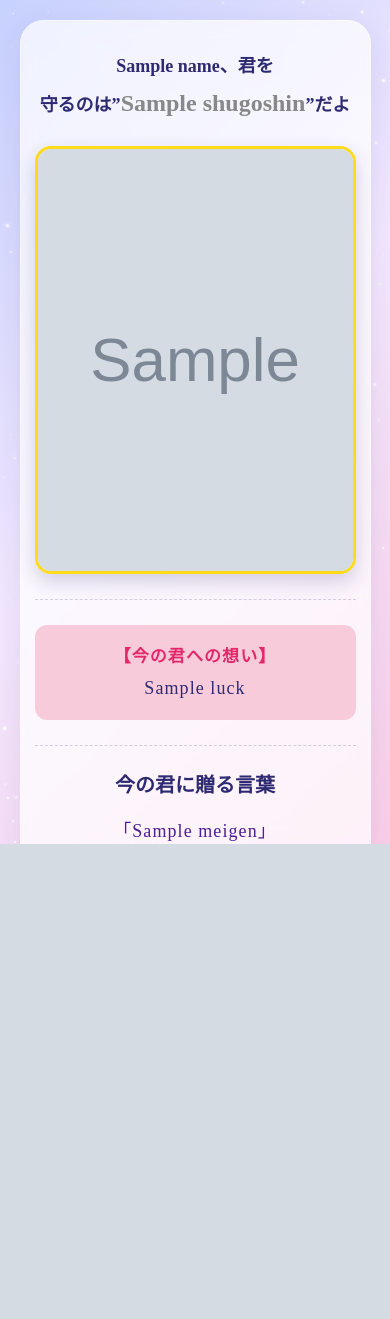
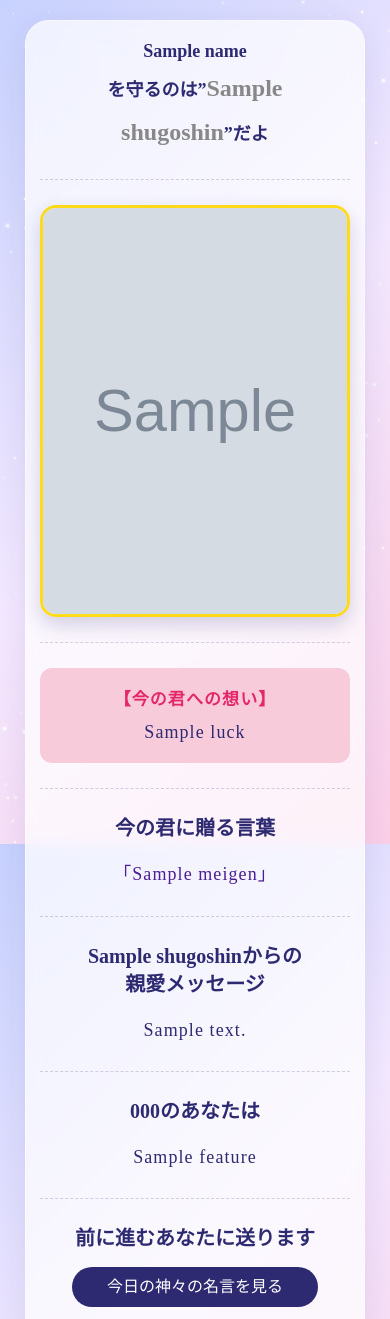
Before and after one commit to mo3-max/fortune-app, a Flask app: template templates/result.html in a window 390 px wide. Shown: the top 1319 px of the page. Before the commit the page ends 844 px from the top, so only its background shows below. Run offline with Flask 3, Linux system fonts and the light colour scheme; the template is opened without the code that fills it: most values are stand-ins (such as "Sample title", 1, 10 or a date in 2020); grey boxes marked "Sample" are stand-in pictures.

Commit message:
Add files via upload

```diff
--- a/const_data.py
+++ b/const_data.py
@@ -7,13 +7,13 @@ SHUGOSHIN_INFO = {
         "name": "アレス",
         "image": "1ares.png",
         "feature": "真っ直ぐで情熱的、嘘がつけない純粋な心の持ち主。常に前を向いて進む姿は、周りに勇気を与えています。",
-        "message": "君の真っ直ぐな瞳を見ていると、僕まで力が湧いてくるよ。でも、たまには立ち止まって僕に甘えてもいいんだからね？"
+        "message": "君の真っ直ぐな瞳を見ていると、僕まで力が湧いてくるよ。でも、たまには立ち止まって僕に甘えてもいいんだからね。"
     },
     "牡牛座": {
         "name": "ヘスティア",
         "image": "2hestia.png",
         "feature": "穏やかで粘り強く、日常の小さな幸せを大切にする感性豊かな人。あなたの周りにはいつも温かい空気が流れています。",
-        "message": "君の隣にいると、心がホッと落ち着くんだ。今日は温かい飲み物でも淹れて、二人でゆっくり語り合わないかい？"
+        "message": "君の隣にいると、心がホッと落ち着くんだ。今日は温かい飲み物でも淹れて、二人でゆっくり語り合いたいな。"
     },
     "双子座": {
         "name": "ヘルメス",
@@ -43,7 +43,7 @@ SHUGOSHIN_INFO = {
         "name": "アフロディーテ",
         "image": "7aphrodite.png",
         "feature": "調和と美しさを尊び、誰に対しても公平でエレガントな振る舞いができる人。あなたの存在は場を華やかにします。",
-        "message": "君の美しさは周りを幸せにするね。バランスを取るのに疲れたら、僕の腕の中でゆっくり休んで。"
+        "message": "君の美しさは周りを幸せにするよ。バランスを取るのに疲れたら、僕の腕の中でゆっくり休んでね。"
     },
     "蠍座": {
         "name": "ハデス",
@@ -61,7 +61,7 @@ SHUGOSHIN_INFO = {
         "name": "クロノス",
         "image": "10cronus.png",
         "feature": "責任感が強く努力家。一歩一歩確実に目標へ近づく、ストイックで信頼される人です。",
-        "message": "君の努力を僕は一番近くで見ていたよ。本当に偉いね。今夜くらいは肩の力を抜いて、僕に寄り添ってくれない？"
+        "message": "君の努力を僕は一番近くで見ていたよ。本当に偉いね。今夜くらいは肩の力を抜いて、僕に寄り添ってくれないかな。"
     },
     "水瓶座": {
         "name": "ウラヌス",
--- a/static/css/style.css
+++ b/static/css/style.css
@@ -24,12 +24,10 @@
 html,
 body {
     width: 100%;
-    height: 100%;
-    /* 💡 【追加】画面の縦幅を100%に固定する */
     margin: 0;
     padding: 0;
-    overflow: hidden;
-    /* 💡 【変更】-x を消して上下左右すべてのはみ出し・スクロールを完全に禁止！ */
+    overflow-x: hidden;
+    /* 左右のガタつきを防止 */
 }
 
 body {
@@ -475,12 +473,19 @@ h1 {
    📱 4. スマートフォン版のレスポンシブ設定（画面幅780px以下）
    ========================================================================== */
 @media screen and (max-width: 780px) {
+    .intro-text {
+        font-size: 14px;
+        letter-spacing: -0.5px;
+        /* 💡 【追加1】文字と文字の間隔をほんの少しだけ詰める */
+        word-break: keep-all;
+        /* 💡 【追加2】単語の途中（包みま、など）での改行を絶対に禁止する */
+    }
 
     .fortune-card {
-        width: 90%;
+        width: 87%;
         max-width: 500px;
         /* 📱 横に広がりすぎず、綺麗に縦長に収まるサイズ */
-        padding: 30px 15px;
+        padding: 15px 15px;
     }
 
     .header-container {
@@ -604,16 +609,6 @@ h1 {
 
 /* --- スマホ用タイトルアニメーション --- */
 @media screen and (max-width: 780px) {
-
-    .intro-text {
-        font-size: 15px;
-        /* 💡 16pxよりほんの少しだけ小さく（15px）して安全圏に */
-        letter-spacing: -0.5px;
-        /* 💡 【追加1】文字と文字の間隔をほんの少しだけ詰める */
-        word-break: keep-all;
-        /* 💡 【追加2】単語の途中（包みま、など）での改行を絶対に禁止する */
-    }
-
     @keyframes titleGlowMobile {
 
         0%,
--- a/templates/index.html
+++ b/templates/index.html
@@ -13,7 +13,9 @@
     <link rel="icon" href="{{ url_for('static', filename='images/favicon.png') }}" type="image/png">
 </head>
 
+
 <body>
+
     <div class="header-container">
         <img src="{{ url_for('static', filename='images/the_moon.png') }}" alt="月のイラスト" class="header-img">
         <h1>星座守護神男子</h1>
--- a/templates/result.html
+++ b/templates/result.html
@@ -20,10 +20,10 @@
         <div class="fortune-card">
 
             <section class="god-intro">
-                <p>{{ name }}、君を<br class="sp-only">守るのは”<strong class="shugoshin-highlight"
+                <p>{{ name }}<br class="sp-only">を守るのは”<strong class="shugoshin-highlight"
                         data-color="{{ shugoshin.color }}">{{ shugoshin.name }}</strong>”だよ</p>
             </section>
-
+            <hr>
             <div class="shugoshin-image">
                 <img src="{{ url_for('static', filename='images/' + shugoshin.image) }}" alt="{{ shugoshin.name }}">
             </div>
```
